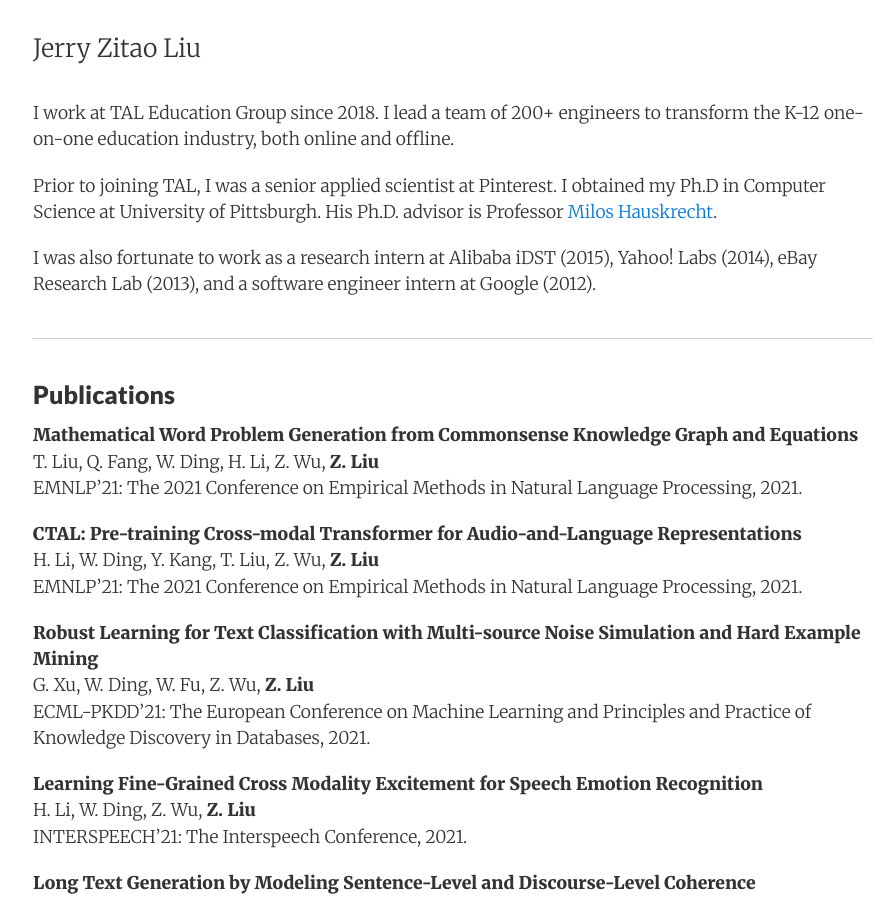
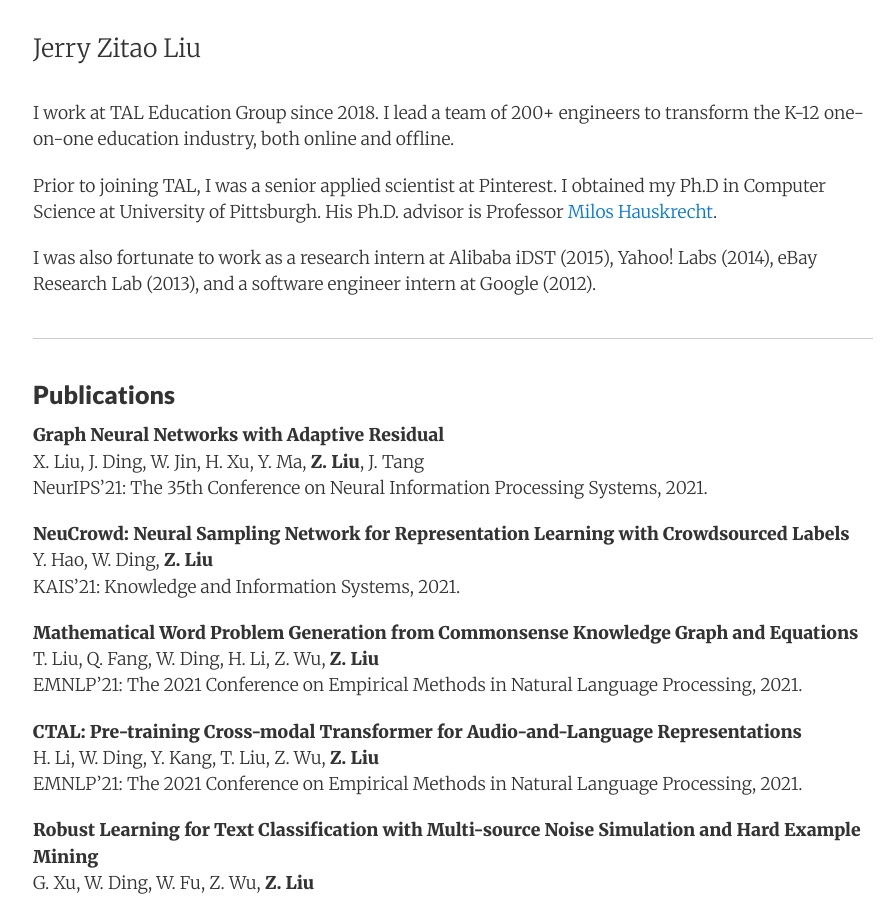
Before and after one commit to zitaoliu/zitaoliu.github.io, a Jekyll site: the page built from index.html, in a window 1280 px wide and 900 px high. Shown: the whole window, without its empty margins (187-1079 px from the left). Built offline with Jekyll 4.4.1, drawn with Linux system fonts in a browser that asks for light colours; nearby versions of some CDN libraries.

Commit message:
add new papers

```diff
--- a/_includes/index_content.md
+++ b/_includes/index_content.md
@@ -8,6 +8,14 @@
 * * *
 
 ### Publications
+
+**Graph Neural Networks with Adaptive Residual**
+X. Liu, J. Ding, W. Jin, H. Xu, Y. Ma, **Z. Liu**, J. Tang
+NeurIPS'21: The 35th Conference on Neural Information Processing Systems, 2021.
+
+**NeuCrowd: Neural Sampling Network for Representation Learning with Crowdsourced Labels**
+Y. Hao, W. Ding, **Z. Liu**
+KAIS'21: Knowledge and Information Systems, 2021.
 
 **Mathematical Word Problem Generation from Commonsense Knowledge Graph and Equations**
 T. Liu, Q. Fang, W. Ding, H. Li, Z. Wu, **Z. Liu**
```
